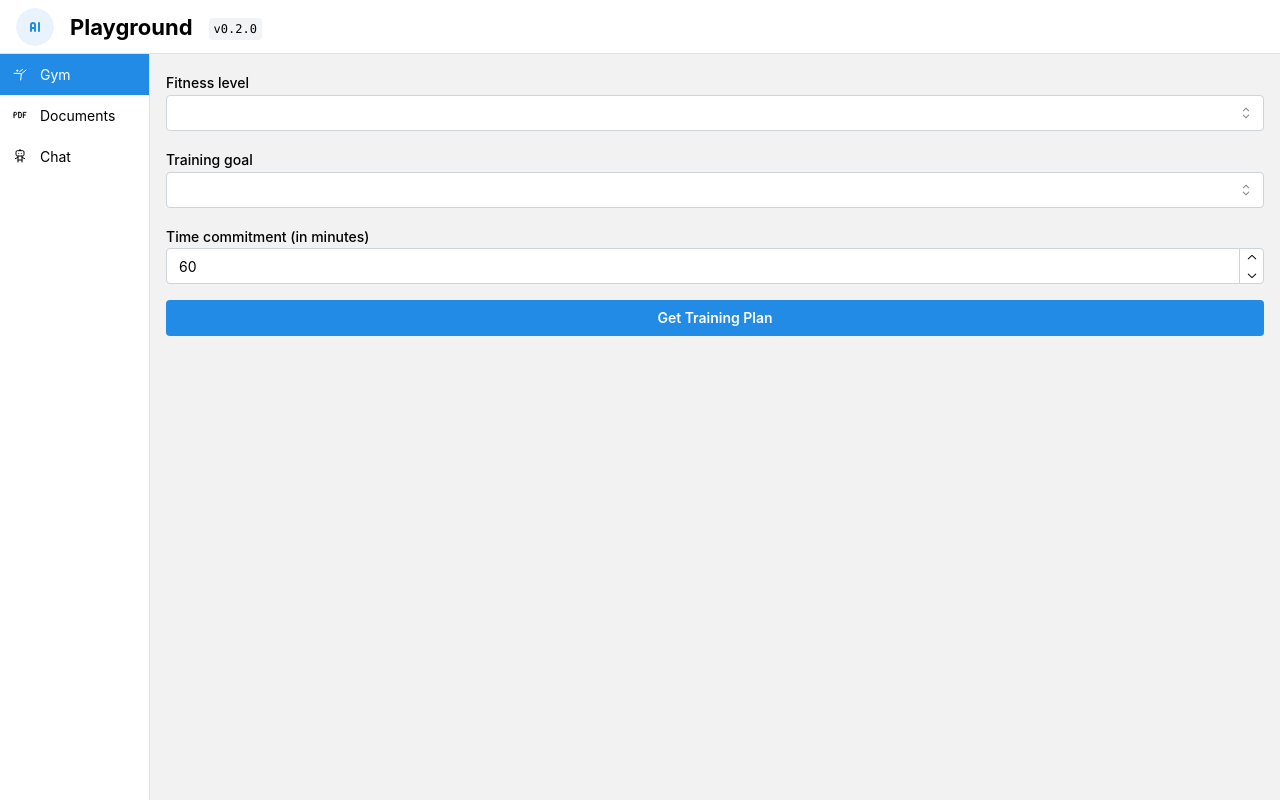
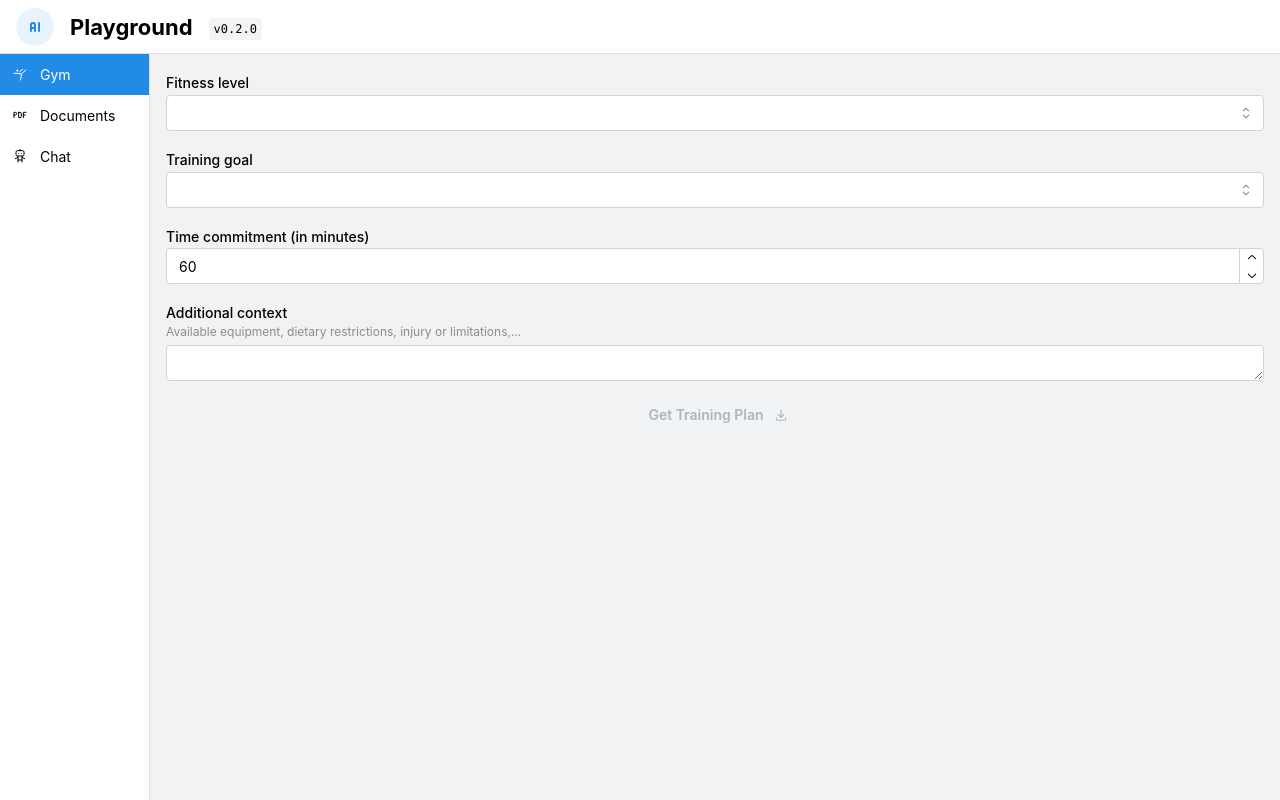
Before and after one commit to lydongcanh/playground-ai, a React (Vite) app: page / in a window 1280 px wide. Built offline with nearby package versions, Linux system fonts and the light colour scheme.

Commit message:
Allow inputing additional context.

```diff
--- a/src/components/features/GymTrainingPlanRecommendation.tsx
+++ b/src/components/features/GymTrainingPlanRecommendation.tsx
@@ -1,12 +1,14 @@
 import React, { useState } from "react";
 import axios from "axios";
 import Markdown from "react-markdown";
-import { ComboboxItem, Select, NumberInput, Button, Paper, Stack } from "@mantine/core";
+import { ComboboxItem, Select, NumberInput, Button, Paper, Textarea, Stack } from "@mantine/core";
+import { IconDownload } from "@tabler/icons-react";
 
 const GymTrainingPlanRecommendation: React.FC = () => {
   const [fitnessLevel, setFitnessLevel] = useState<ComboboxItem | null>(null);
   const [trainingGoal, setTrainingGoal] = useState<ComboboxItem | null>(null);
   const [timeCommitment, setTimeCommitment] = useState<string | number>("60");
+  const [additionalContext, setAdditionalContext] = useState<string>("");
   const [isLoading, setIsLoading] = useState<boolean>(false);
   const [trainingPlan, setTrainingPlan] = useState<string | null>(null);
 
@@ -17,6 +19,7 @@ const GymTrainingPlanRecommendation: React.FC = () => {
         fitnessLevel: Number(fitnessLevel?.value),
         trainingGoal: Number(trainingGoal?.value),
         timeCommitmentInMinute: Number(timeCommitment),
+        additionalContext,
       });
       console.info(response);
       setTrainingPlan(response.data);
@@ -50,7 +53,22 @@ const GymTrainingPlanRecommendation: React.FC = () => {
         onChange={(_value, option) => setTrainingGoal(option)}
       />
       <NumberInput label="Time commitment (in minutes)" value={timeCommitment} onChange={setTimeCommitment} min={1} />
-      <Button fullWidth onClick={onGetTrainingPlanClick} loading={isLoading}>
+      <Textarea
+        label="Additional context"
+        description="Available equipment, dietary restrictions, injury or limitations,..."
+        resize="vertical"
+        autosize
+        value={additionalContext}
+        onChange={(event) => setAdditionalContext(event.currentTarget.value)}
+      />
+      <Button
+        fullWidth
+        disabled={!fitnessLevel || !trainingGoal}
+        onClick={onGetTrainingPlanClick}
+        loading={isLoading}
+        loaderProps={{ type: "dots" }}
+        rightSection={<IconDownload size={14} />}
+      >
         Get Training Plan
       </Button>
       {trainingPlan && !isLoading && (
```
